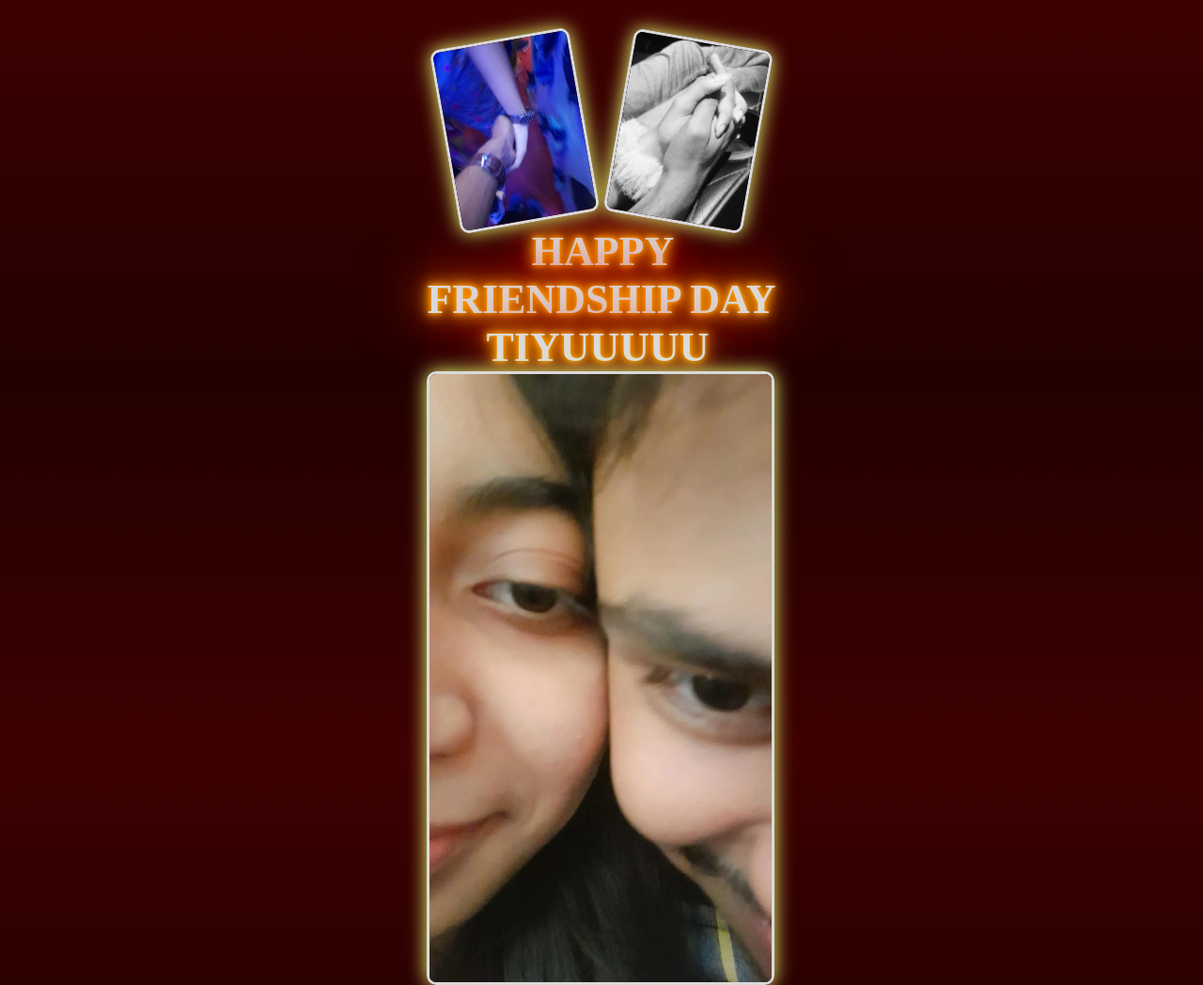
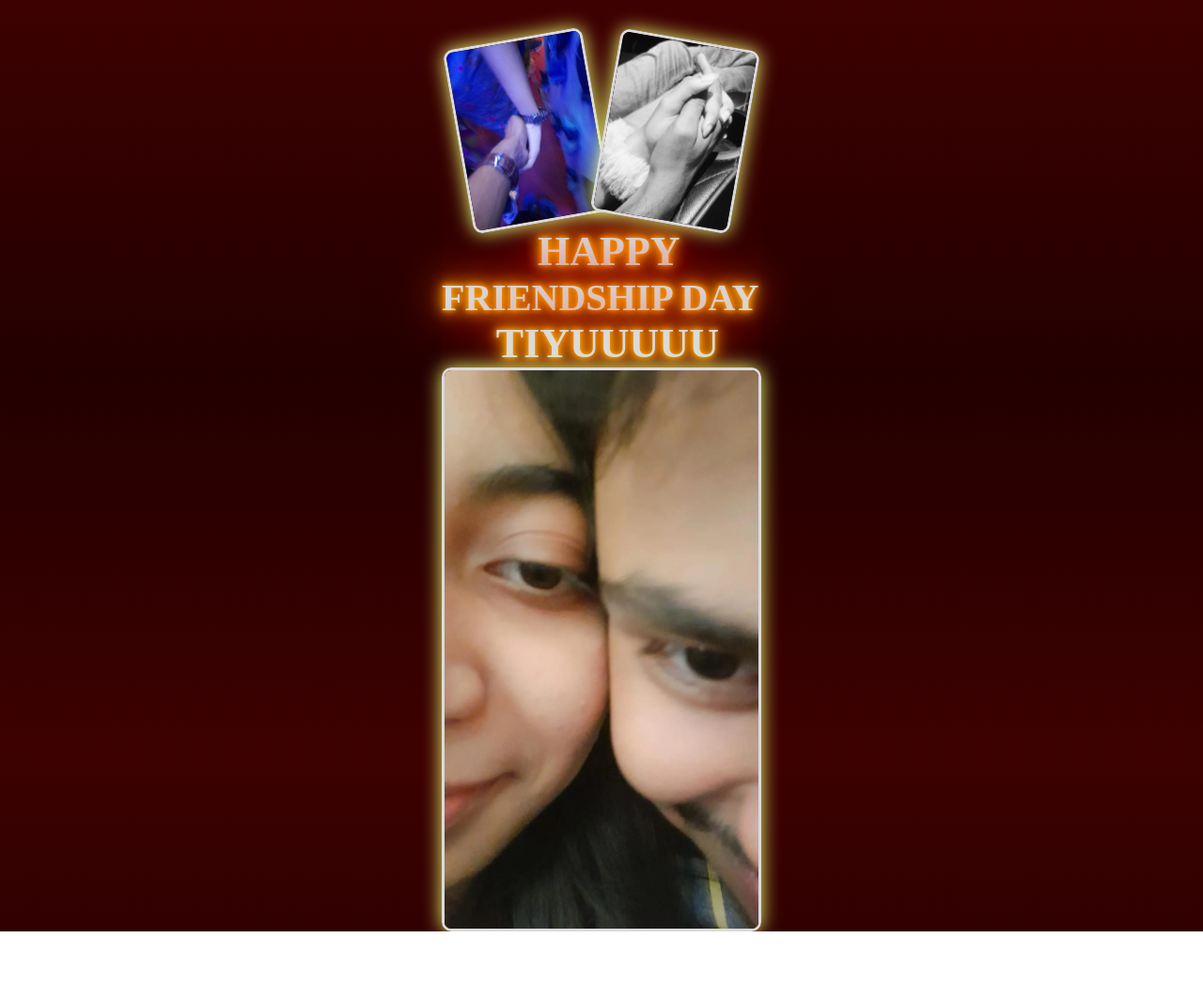
Before and after one commit to KIRA-L001/friends, a plain HTML site: page index4.html in a window 1280 px wide. Shown: the top 1048 px of the page at 94% size. After the commit the page ends 991 px from the top, so only its background shows below. Drawn offline with Linux system fonts and the light colour scheme.

Commit message:
Update style4.css

```diff
--- a/style4.css
+++ b/style4.css
@@ -33,8 +33,13 @@ html,body{
     border: 3px solid #dadada;
     box-shadow: 0px 0px 20px #ecff72;
 }
+.img2{
+    display: flex;
+    align-items: center;
+    justify-content: center;
+}
 .img2 img{
-    width: 370px;
+    width: 340px;
     border-radius: 10px;
     border: 3px solid #dadada;
     box-shadow: 0px 0px 20px #ecff72;
@@ -47,7 +52,7 @@ h1:nth-child(2){
     margin-left: 30%;
 }
 h1:nth-child(3){
-    font-size: 44px;
+    font-size: 40px;
 }
 h1:nth-child(4){
     font-size: 44px;
```
